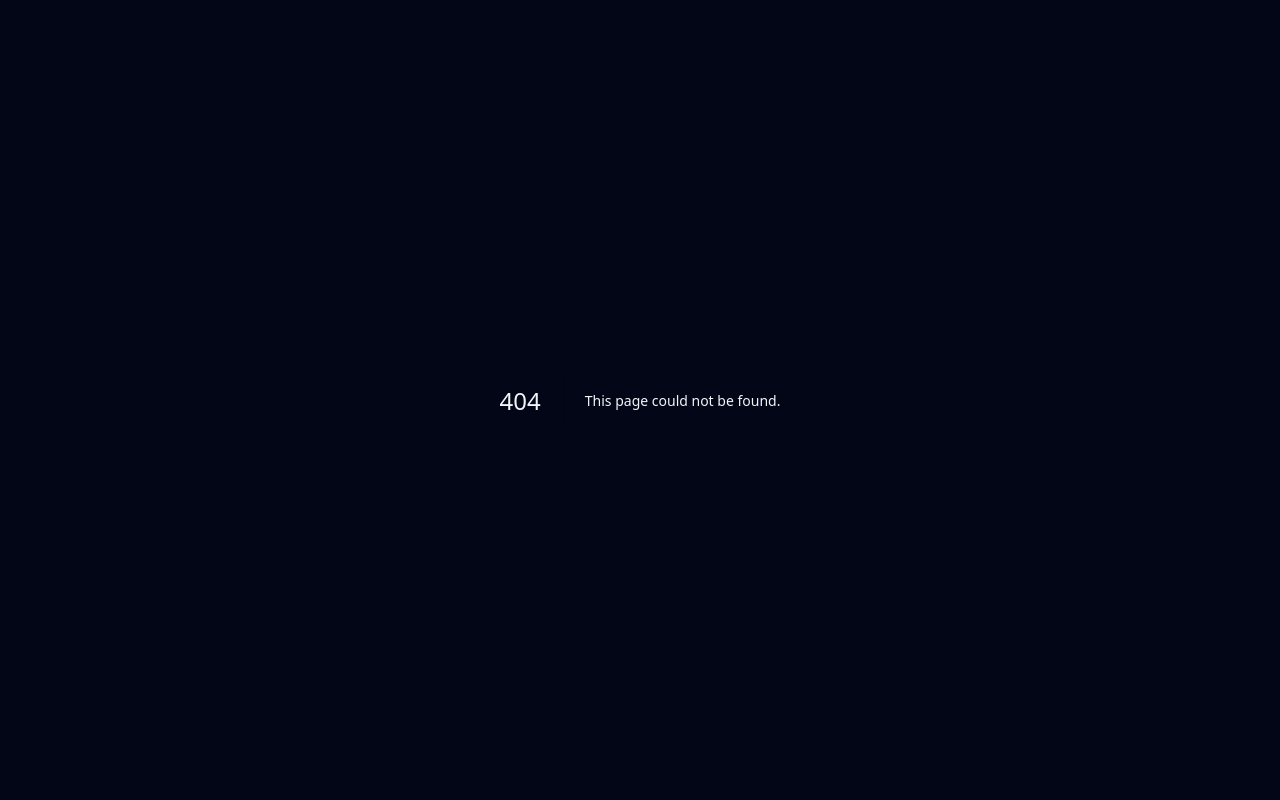
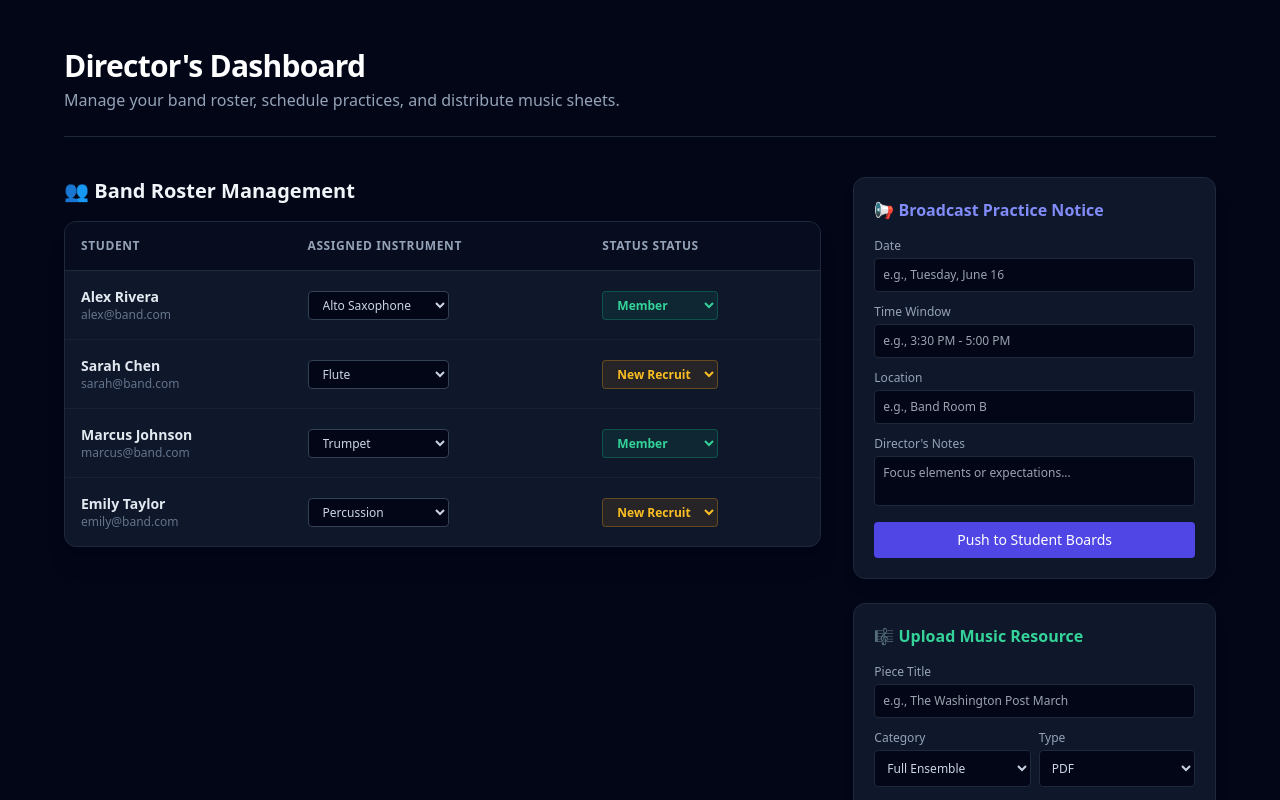
Before and after one commit to 27123-Star/stackblitz-starters-7e9qvznv, a Next.js app: page /teacher in a window 1280 px wide. Before the commit this address had no page. Shown: the top 800 px of the page. Built offline with nearby package versions, Linux system fonts and the light colour scheme.

Commit message:
Implement Teacher Dashboard for band management
This component manages a band roster, allowing updates to student instruments and statuses, and includes forms for broadcasting practice notices and uploading music resources.

```diff
--- /dev/null
+++ b/app/teacher/page.tsx
@@ -0,0 +1,165 @@
+"use client";
+
+import React, { useState } from "react";
+
+// Mock initial data for students
+const initialStudents = [
+  { id: "1", name: "Alex Rivera", instrument: "Alto Saxophone", status: "Member", email: "alex@band.com" },
+  { id: "2", name: "Sarah Chen", instrument: "Flute", status: "New Recruit", email: "sarah@band.com" },
+  { id: "3", name: "Marcus Johnson", instrument: "Trumpet", status: "Member", email: "marcus@band.com" },
+  { id: "4", name: "Emily Taylor", instrument: "Percussion", status: "New Recruit", email: "emily@band.com" },
+];
+
+const instrumentOptions = ["Flute", "Clarinet", "Alto Saxophone", "Tenor Saxophone", "Trumpet", "Trombone", "Percussion"];
+
+export default function TeacherDashboard() {
+  const [students, setStudents] = useState(initialStudents);
+  const [notice, setNotice] = useState({ date: "", time: "", location: "", notes: "" });
+  const [newTune, setNewTune] = useState({ title: "", category: "Full Ensemble", type: "PDF" });
+
+  // Handle roster status updates
+  const updateStatus = (id: string, newStatus: string) => {
+    setStudents(students.map(s => s.id === id ? { ...s, status: newStatus } : s));
+  };
+
+  // Handle roster instrument updates
+  const updateInstrument = (id: string, newInstrument: string) => {
+    setStudents(students.map(s => s.id === id ? { ...s, instrument: newInstrument } : s));
+  };
+
+  return (
+    <div className="min-h-screen bg-slate-950 text-slate-100 p-6 md:p-12">
+      <div className="max-w-6xl mx-auto space-y-10">
+
+        {/* HEADER */}
+        <header className="border-b border-slate-800 pb-6">
+          <h1 className="text-3xl font-bold tracking-tight text-white">Director's Dashboard</h1>
+          <p className="text-slate-400 mt-1">Manage your band roster, schedule practices, and distribute music sheets.</p>
+        </header>
+
+        <div className="grid grid-cols-1 lg:grid-cols-3 gap-8">
+
+          {/* LEFT: ROSTER MANAGEMENT TABLE (Takes 2 columns) */}
+          <div className="lg:col-span-2 space-y-4">
+            <h2 className="text-xl font-bold flex items-center gap-2">👥 Band Roster Management</h2>
+            <div className="bg-slate-900 border border-slate-800 rounded-xl overflow-hidden shadow-xl">
+              <table className="w-full text-left border-collapse">
+                <thead>
+                  <tr className="bg-slate-950/60 border-b border-slate-800 text-xs uppercase text-slate-400 font-semibold tracking-wider">
+                    <th className="p-4">Student</th>
+                    <th className="p-4">Assigned Instrument</th>
+                    <th className="p-4">Status Status</th>
+                  </tr>
+                </thead>
+                <tbody className="divide-y divide-slate-800/60 text-sm">
+                  {students.map((student) => (
+                    <tr key={student.id} className="hover:bg-slate-800/30 transition">
+                      <td className="p-4">
+                        <p className="font-semibold text-slate-200">{student.name}</p>
+                        <p className="text-xs text-slate-500">{student.email}</p>
+                      </td>
+                      <td className="p-4">
+                        <select
+                          value={student.instrument}
+                          onChange={(e) => updateInstrument(student.id, e.target.value)}
+                          className="bg-slate-950 border border-slate-700 rounded px-2.5 py-1 text-xs font-medium focus:ring-1 focus:ring-indigo-500 text-slate-300"
+                        >
+                          {instrumentOptions.map(inst => (
+                            <option key={inst} value={inst}>{inst}</option>
+                          ))}
+                        </select>
+                      </td>
+                      <td className="p-4">
+                        <select
+                          value={student.status}
+                          onChange={(e) => updateStatus(student.id, e.target.value)}
+                          className={`border rounded px-2.5 py-1 text-xs font-semibold focus:outline-none ${
+                            student.status === "Member"
+                              ? "bg-emerald-500/10 text-emerald-400 border-emerald-500/30"
+                              : "bg-amber-500/10 text-amber-400 border-amber-500/30"
+                          }`}
+                        >
+                          <option value="Member" className="bg-slate-900 text-emerald-400">Member</option>
+                          <option value="New Recruit" className="bg-slate-900 text-amber-400">New Recruit</option>
+                        </select>
+                      </td>
+                    </tr>
+                  ))}
+                </tbody>
+              </table>
+            </div>
+          </div>
+
+          {/* RIGHT: FORMS & ACTIONS PANEL (Takes 1 column) */}
+          <div className="space-y-6">
+
+            {/* ACTION 1: UPDATE PRACTICE NOTICE */}
+            <div className="bg-slate-900 border border-slate-800 rounded-xl p-5 shadow-lg space-y-4">
+              <h3 className="font-bold text-indigo-400 flex items-center gap-2 text-base">📢 Broadcast Practice Notice</h3>
+              <div className="space-y-3 text-xs">
+                <div>
+                  <label className="block text-slate-400 font-medium mb-1">Date</label>
+                  <input type="text" placeholder="e.g., Tuesday, June 16" className="w-full bg-slate-950 border border-slate-800 rounded p-2 text-slate-200" />
+                </div>
+                <div>
+                  <label className="block text-slate-400 font-medium mb-1">Time Window</label>
+                  <input type="text" placeholder="e.g., 3:30 PM - 5:00 PM" className="w-full bg-slate-950 border border-slate-800 rounded p-2 text-slate-200" />
+                </div>
+                <div>
+                  <label className="block text-slate-400 font-medium mb-1">Location</label>
+                  <input type="text" placeholder="e.g., Band Room B" className="w-full bg-slate-950 border border-slate-800 rounded p-2 text-slate-200" />
+                </div>
+                <div>
+                  <label className="block text-slate-400 font-medium mb-1">Director's Notes</label>
+                  <textarea rows={2} placeholder="Focus elements or expectations..." className="w-full bg-slate-950 border border-slate-800 rounded p-2 text-slate-200 resize-none" />
+                </div>
+                <button type="button" onClick={() => alert("Notice Updated!")} className="w-full bg-indigo-600 hover:bg-indigo-500 text-white font-medium py-2 rounded text-sm transition">
+                  Push to Student Boards
+                </button>
+              </div>
+            </div>
+
+            {/* ACTION 2: UPLOAD MUSIC MATERIALS */}
+            <div className="bg-slate-900 border border-slate-800 rounded-xl p-5 shadow-lg space-y-4">
+              <h3 className="font-bold text-emerald-400 flex items-center gap-2 text-base">🎼 Upload Music Resource</h3>
+              <div className="space-y-3 text-xs">
+                <div>
+                  <label className="block text-slate-400 font-medium mb-1">Piece Title</label>
+                  <input type="text" placeholder="e.g., The Washington Post March" className="w-full bg-slate-950 border border-slate-800 rounded p-2 text-slate-200" />
+                </div>
+                <div className="grid grid-cols-2 gap-2">
+                  <div>
+                    <label className="block text-slate-400 font-medium mb-1">Category</label>
+                    <select className="w-full bg-slate-950 border border-slate-800 rounded p-2 text-slate-300">
+                      <option>Full Ensemble</option>
+                      <option>Warm-ups</option>
+                      <option>Technique</option>
+                    </select>
+                  </div>
+                  <div>
+                    <label className="block text-slate-400 font-medium mb-1">Type</label>
+                    <select className="w-full bg-slate-950 border border-slate-800 rounded p-2 text-slate-300">
+                      <option>PDF</option>
+                      <option>Audio</option>
+                    </select>
+                  </div>
+                </div>
+                <div>
+                  <label className="block text-slate-400 font-medium mb-1">Select File</label>
+                  <div className="border border-dashed border-slate-700 hover:border-slate-500 rounded p-4 text-center cursor-pointer transition text-slate-400">
+                    📂 Click to drop resource file
+                  </div>
+                </div>
+                <button type="button" onClick={() => alert("Resource Saved!")} className="w-full bg-emerald-600 hover:bg-emerald-500 text-white font-medium py-2 rounded text-sm transition">
+                  Publish Resource
+                </button>
+              </div>
+            </div>
+
+          </div>
+        </div>
+
+      </div>
+    </div>
+  );
+}
```
